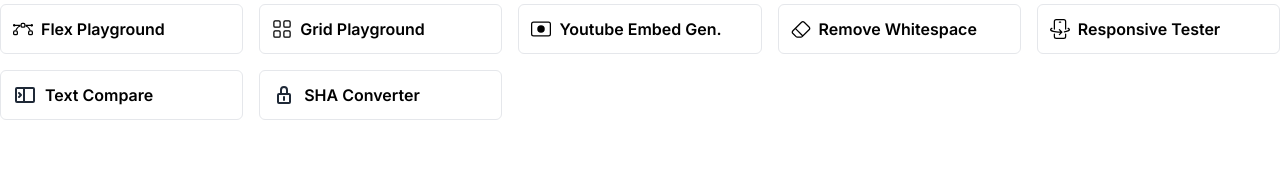
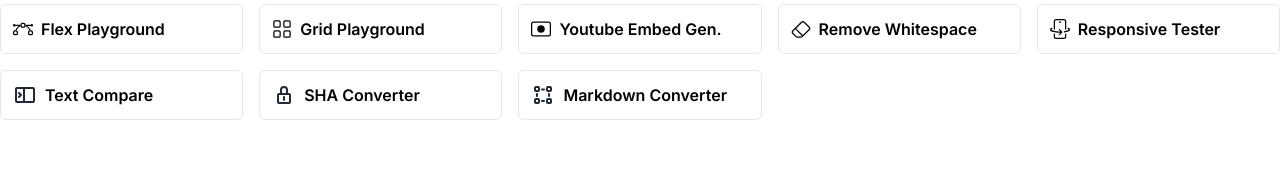
Before and after one commit to fajriyan/toolsz, a Next.js app: page /layanan in a window 1280 px wide. Shown: the part 293-463 px from the top of the page. Built offline with nearby package versions, Linux system fonts and the light colour scheme; no server answers.

Commit message:
add feature markdown converter

```diff
--- a/package.json
+++ b/package.json
@@ -12,10 +12,12 @@
   "dependencies": {
     "autoprefixer": "10.4.16",
     "diff": "^8.0.2",
+    "dompurify": "^3.2.6",
     "eslint": "8.50.0",
     "eslint-config-next": "13.5.2",
     "gray-matter": "^4.0.3",
     "lorem-ipsum": "^2.0.8",
+    "marked": "^15.0.12",
     "next": "^15.2.3",
     "next-auth": "^4.24.11",
     "postcss": "^8.4.31",
--- /dev/null
+++ b/src/app/layanan/(publish)/markdown-converter/page.jsx
@@ -0,0 +1,87 @@
+"use client";
+
+import { useState, useEffect } from "react";
+import { marked } from "marked";
+import createDOMPurify from "dompurify";
+
+export default function MarkdownConverterPage() {
+  const [markdown, setMarkdown] = useState("# Halo Dunia");
+  const [activeTab, setActiveTab] = useState("preview"); // 'preview' or 'html'
+  const [cleanHtml, setCleanHtml] = useState(""); // HTML hasil setelah disanitasi
+
+  // Jalankan hanya di client setelah render
+  useEffect(() => {
+    const DOMPurify = createDOMPurify(window);
+    const dirtyHtml = marked.parse(markdown);
+    const sanitized = DOMPurify.sanitize(dirtyHtml);
+    setCleanHtml(sanitized);
+  }, [markdown]);
+
+  return (
+    <div className="min-h-screen">
+      <div className="container mx-auto mb-10 px-3 md:px-0">
+        <div className="py-5">
+          <h1 className="text-xl text-center font-semibold">
+            Markdown to HTML Converter
+          </h1>
+          <p className="text-center text-xs">
+            Hasilkan HTML dari Markdown secara langsung
+          </p>
+        </div>
+
+        <div className="grid grid-cols-1 md:grid-cols-2 gap-6">
+          {/* Markdown Editor */}
+          <div>
+            <label className="block mb-2 font-medium">Markdown Input</label>
+            <textarea
+              className="w-full h-[400px] p-4 border rounded resize-none font-mono border-slate-700"
+              value={markdown}
+              onChange={(e) => setMarkdown(e.target.value)}
+            />
+          </div>
+
+          {/* Tab Section */}
+          <div className="flex flex-col h-[430px] relative">
+            {/* Tab Buttons */}
+            <div className="flex border-b ">
+              <button
+                onClick={() => setActiveTab("preview")}
+                className={`px-4 py-2 font-medium ${
+                  activeTab === "preview"
+                    ? "bg-slate-800 text-white rounded-md"
+                    : "text-gray-600"
+                }`}
+              >
+                HTML Preview
+              </button>
+              <button
+                onClick={() => setActiveTab("html")}
+                className={`px-4 py-2 font-medium ${
+                  activeTab === "html"
+                    ? "bg-slate-800 text-white rounded-md"
+                    : "text-gray-600"
+                }`}
+              >
+                HTML Code
+              </button>
+            </div>
+
+            {/* Tab Content */}
+            <div className=" h-full overflow-auto border rounded-b bg-white p-4 border-slate-700 rounded-lg">
+              {activeTab === "preview" ? (
+                <div
+                  className="prose max-w-none"
+                  dangerouslySetInnerHTML={{ __html: cleanHtml }}
+                />
+              ) : (
+                <pre className="whitespace-pre-wrap text-sm text-gray-800">
+                  {cleanHtml}
+                </pre>
+              )}
+            </div>
+          </div>
+        </div>
+      </div>
+    </div>
+  );
+}
--- a/src/data/menuService.js
+++ b/src/data/menuService.js
@@ -301,4 +301,27 @@
       </svg>
     ),
   },
+  {
+    href: "/layanan/markdown-converter",
+    text: "Markdown Converter",
+    icon: (
+      <svg
+        className="w-20 h-20 text-gray-800 "
+        aria-hidden="true"
+        xmlns="http://www.w3.org/2000/svg"
+        width="24"
+        height="24"
+        fill="none"
+        viewBox="0 0 24 24"
+      >
+        <path
+          stroke="currentColor"
+          stroke-linecap="round"
+          stroke-linejoin="round"
+          stroke-width="2"
+          d="M11 6.5h2M11 18h2m-7-5v-2m12 2v-2M5 8h2a1 1 0 0 0 1-1V5a1 1 0 0 0-1-1H5a1 1 0 0 0-1 1v2a1 1 0 0 0 1 1Zm0 12h2a1 1 0 0 0 1-1v-2a1 1 0 0 0-1-1H5a1 1 0 0 0-1 1v2a1 1 0 0 0 1 1Zm12 0h2a1 1 0 0 0 1-1v-2a1 1 0 0 0-1-1h-2a1 1 0 0 0-1 1v2a1 1 0 0 0 1 1Zm0-12h2a1 1 0 0 0 1-1V5a1 1 0 0 0-1-1h-2a1 1 0 0 0-1 1v2a1 1 0 0 0 1 1Z"
+        />
+      </svg>
+    ),
+  },
 ];
```
Also changed, not shown: 1 other file (tests, documents, lock files or other folders).
